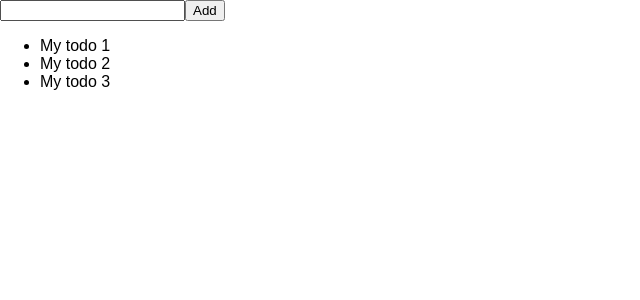
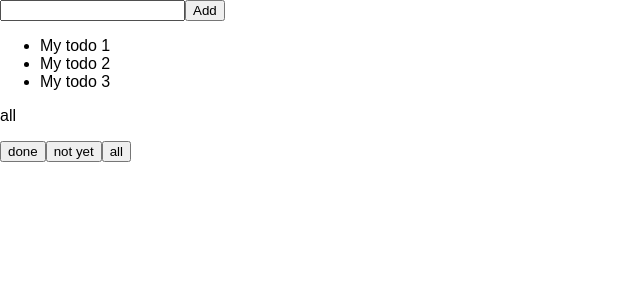
Before and after one commit to arsmysk/redux-todo-app2, a React (Create React App) app: page / in a window 1280 px wide. Shown: the top 300 px of the page, without its empty margins (0-640 px from the left). Built offline with nearby package versions, Linux system fonts and the light colour scheme.

Commit message:
add filter function

```diff
--- a/src/App.js
+++ b/src/App.js
@@ -1,5 +1,6 @@
 import React, { Component } from 'react';
-import MyForm from './MyForm';
+import MyForm from './components/MyForm';
+import ToggleButton from './components/ToggleButton';
 import v4 from 'uuid/v4'
 
 class App extends Component {
@@ -9,21 +10,22 @@ class App extends Component {
     this.state = {
       tasks: [
         {
-          id: "1",
+          id: v4(),
           completed: false,
           description: "My todo 1"
         },
         {
-          id: "2",
+          id: v4(),
           completed: false,
           description: "My todo 2"
         },
         {
-          id: "3",
+          id: v4(),
           completed: false,
           description: "My todo 3"
         }
-      ]
+      ],
+      current: 'all'
     }
   }
 
@@ -44,12 +46,16 @@ class App extends Component {
   }
 
   render() {
-    const { tasks } = this.state
+    const { tasks, current } = this.state
     const that = this
     return (
       <div>
         <MyForm myEvent={description => that.addTask(description)} />
-        <ul> {tasks.map(({ id, completed, description }) => (
+        <ul> {tasks.filter(({ completed }) => {
+          if (current === 'done') return completed
+          else if (current === 'not yet') return !completed
+          else if (current === 'all') return true
+        }).map(({ id, completed, description }) => (
           <li key={id}
             style={{
               textDecoration: completed ? 'line-through' : 'none'
@@ -59,9 +65,13 @@ class App extends Component {
             {description}
           </li>
         )
-        )
+          )
         }
         </ul>
+        <p>{this.state.current}</p>
+        <ToggleButton onClick={prev => this.setState({ ...prev, current: "done" })}>done</ToggleButton>
+        <ToggleButton onClick={prev => this.setState({ ...prev, current: "not yet" })}>not yet</ToggleButton>
+        <ToggleButton onClick={prev => this.setState({ ...prev, current: "all" })}>all</ToggleButton>
       </div>
     );
   }
--- /dev/null
+++ b/src/components/ToggleButton.js
@@ -0,0 +1,7 @@
+import React from 'react'
+
+export default ({ onClick, children }) => {
+  return (
+    <button onClick={onClick}>{children}</button>
+  )
+}
```
Also changed, not shown: src/components/MyForm.js (renamed from src/MyForm.js).
